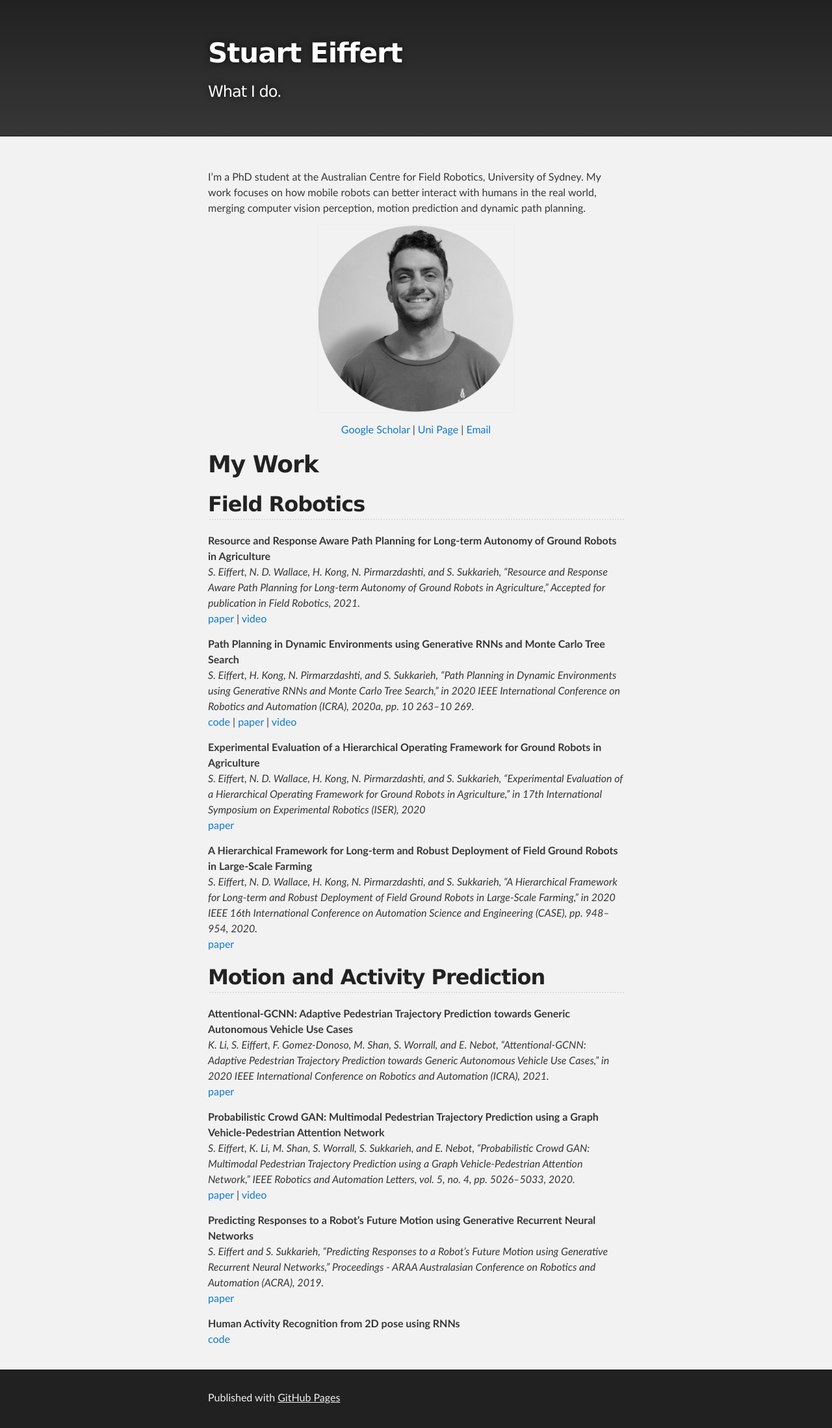
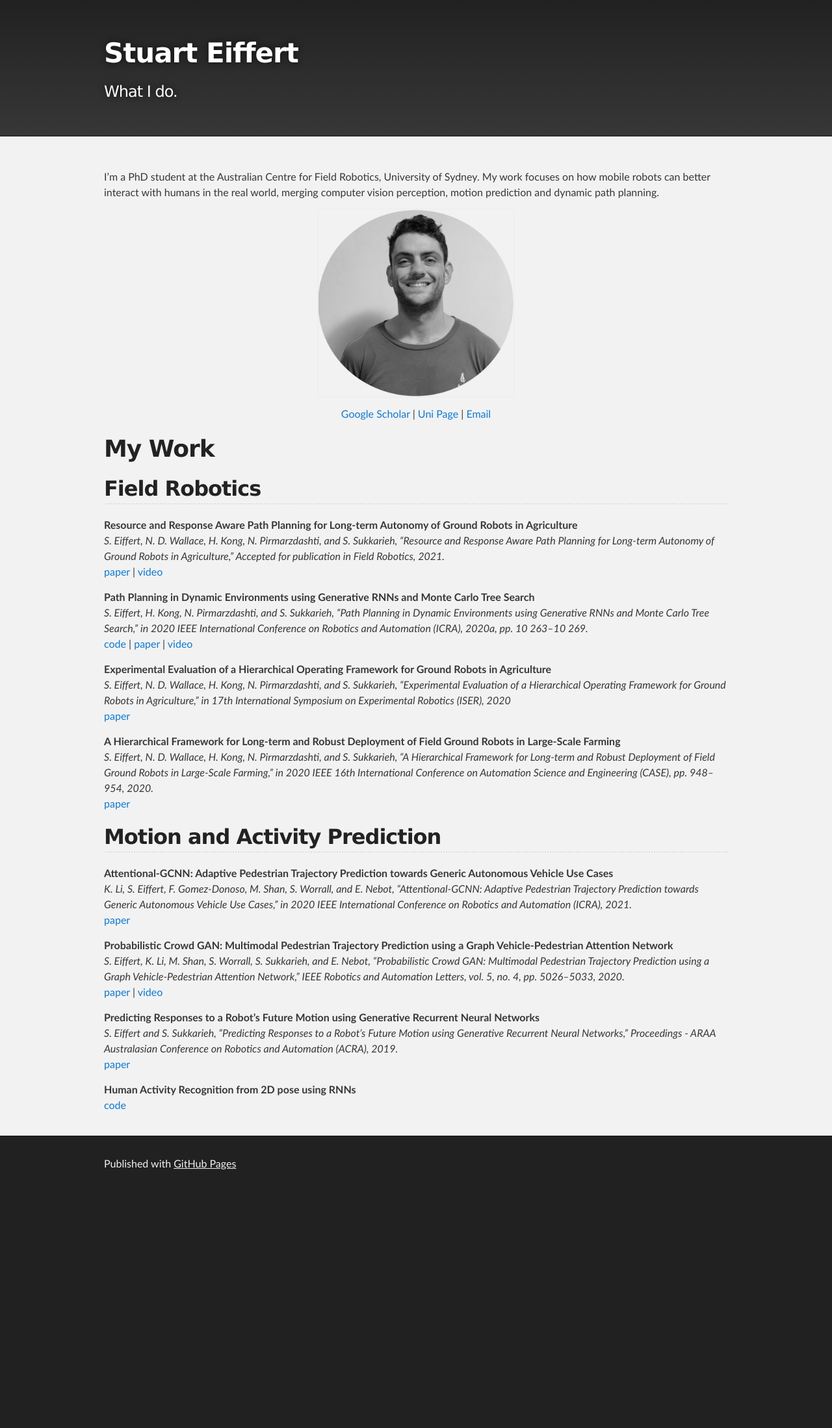
Before and after one commit to stuarteiffert/stuarteiffert.github.io, a Jekyll site: the page built from index.md, in a window 1280 px wide. Shown: the whole page at 65% size. Built offline with Jekyll 4.4.1, drawn with Linux system fonts in a browser that asks for light colours; after the commit the page ends 1838 px from its top, so only the background shows below that.

Commit message:
width changed

```diff
--- a/assets/css/style.scss
+++ b/assets/css/style.scss
@@ -2,3 +2,7 @@
 ---
 
 @import "jekyll-theme-slate";
+
+.inner {
+  max-width: 75%;
+}
```
